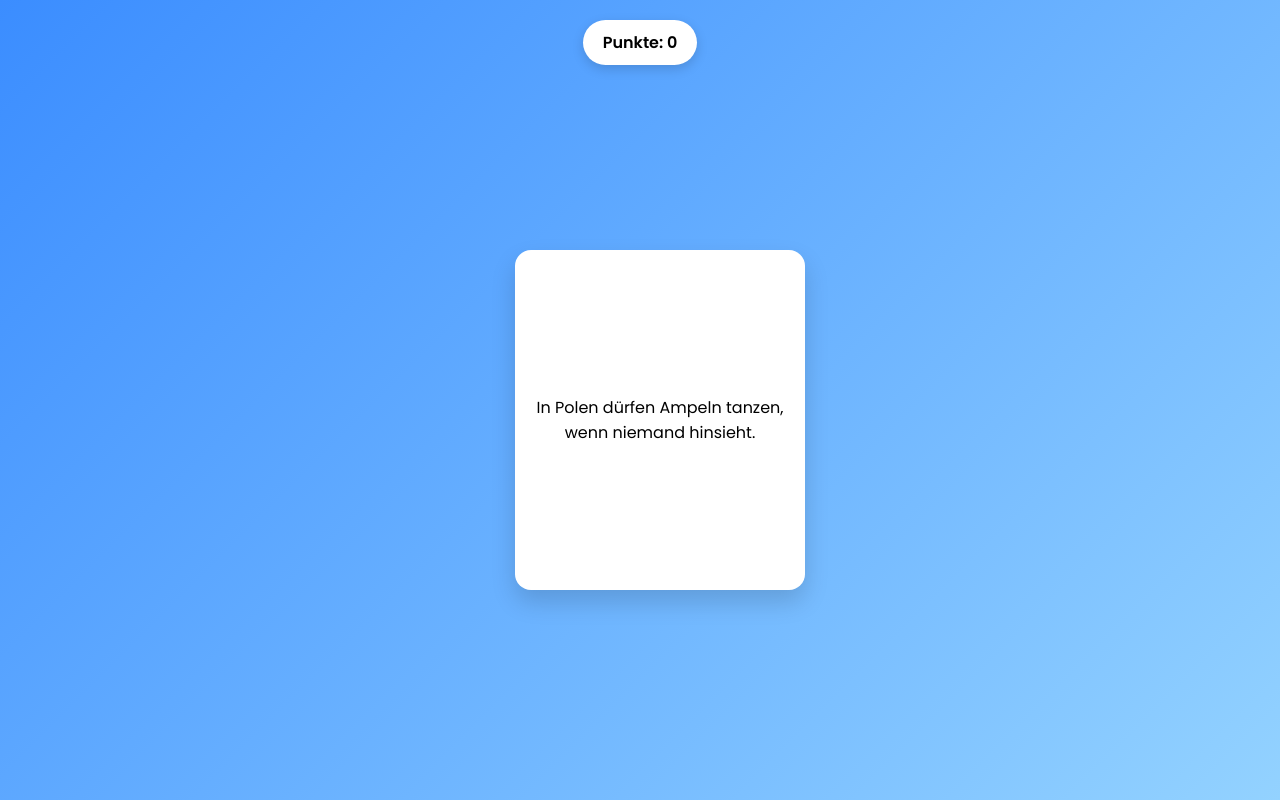
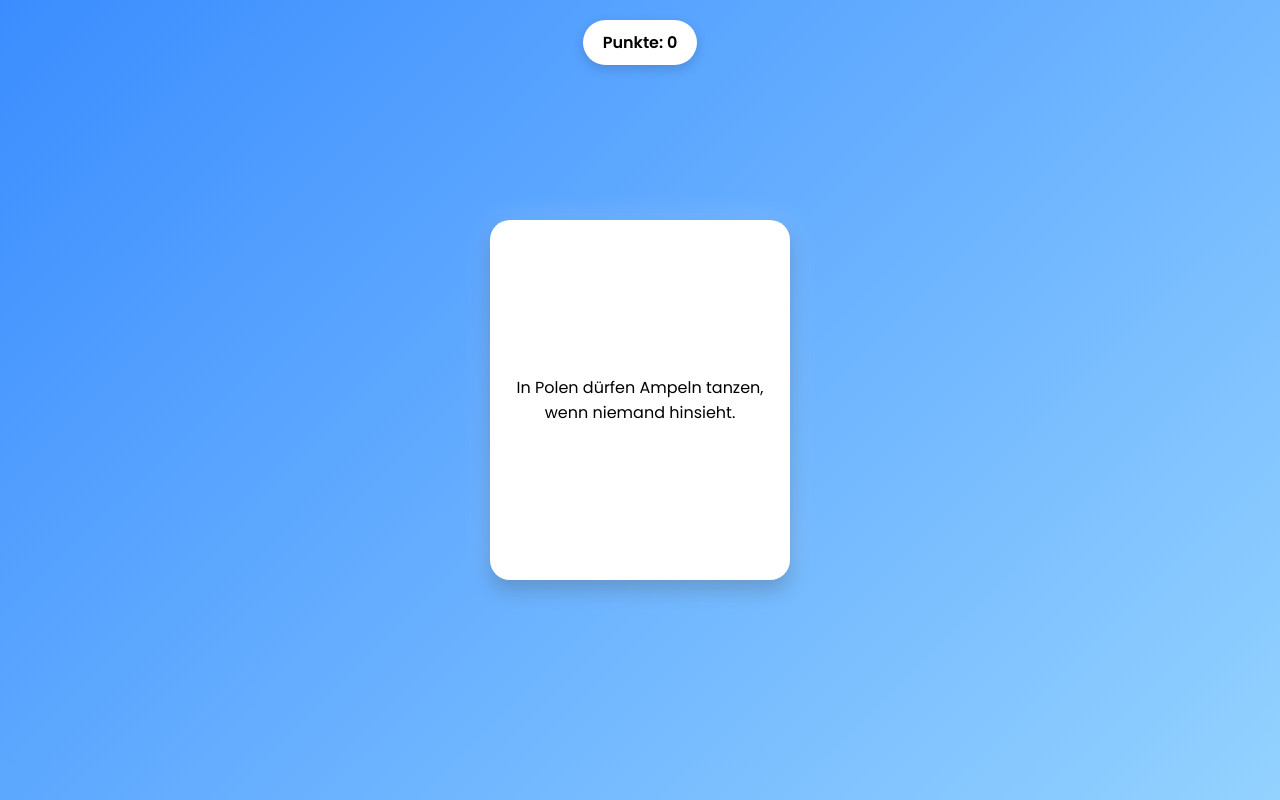
Before and after one commit to apollo1860/FakeoderEcht, a plain HTML site: page index.html in a window 1280 px wide. Drawn offline with Linux system fonts and the light colour scheme.

Commit message:
index.html aktualisieren

```diff
--- a/index.html
+++ b/index.html
@@ -26,13 +26,17 @@
       border-radius: 30px;
       box-shadow: 0 4px 12px rgba(0,0,0,0.15);
       font-weight: 600;
+      z-index: 10;
     }
 
     .card-stack {
       position: relative;
-      width: 80%;
-      max-width: 250px;
-      height: 300px;
+      width: 90%;
+      max-width: 260px;
+      height: 320px;
+      display: flex;
+      align-items: center;
+      justify-content: center;
     }
 
     .card {
@@ -40,8 +44,9 @@
       width: 100%;
       height: 100%;
       background: white;
-      border-radius: 16px;
-      box-shadow: 0 12px 25px rgba(0,0,0,0.15);
+      border-radius: 20px;
+      box-shadow: 0 10px 20px rgba(0, 0, 0, 0.2),
+                  0 0 30px rgba(255, 255, 255, 0.2);
       display: flex;
       align-items: center;
       justify-content: center;
@@ -50,15 +55,22 @@
       text-align: center;
       user-select: none;
       transition: transform 0.3s ease, opacity 0.3s ease;
+      animation: fadeInScale 0.4s ease;
+    }
+
+    @keyframes fadeInScale {
+      from { opacity: 0; transform: scale(0.8); }
+      to { opacity: 1; transform: scale(1); }
     }
 
     .card::before,
     .card::after {
       position: absolute;
-      font-size: 1.2rem;
+      font-size: 1.3rem;
       font-weight: bold;
       opacity: 0;
       transition: opacity 0.2s;
+      text-shadow: 0 0 5px rgba(0,0,0,0.3);
     }
 
     .card::before {
@@ -101,6 +113,7 @@
       text-align: center;
       max-width: 80%;
       box-shadow: 0 10px 25px rgba(0, 0, 0, 0.3);
+      animation: fadeInScale 0.4s ease;
     }
 
     .popup-content h2 {
@@ -151,10 +164,10 @@
     ];
 
     let score = 0;
-    let cardStack = document.getElementById("cardStack");
-    let scoreDisplay = document.getElementById("score");
-    let popup = document.getElementById("popup");
-    let finalScoreDisplay = document.getElementById("finalScore");
+    const cardStack = document.getElementById("cardStack");
+    const scoreDisplay = document.getElementById("score");
+    const popup = document.getElementById("popup");
+    const finalScoreDisplay = document.getElementById("finalScore");
 
     function getRandomEvent() {
       const isReal = Math.random() < 0.5;
@@ -204,6 +217,7 @@
         }
       });
 
+      cardStack.innerHTML = ''; // Nur 1 Karte sichtbar
       cardStack.appendChild(card);
     }
 
@@ -234,7 +248,7 @@
       createCard();
     }
 
-    // Start
+    // Spielstart
     createCard();
   </script>
 
```
